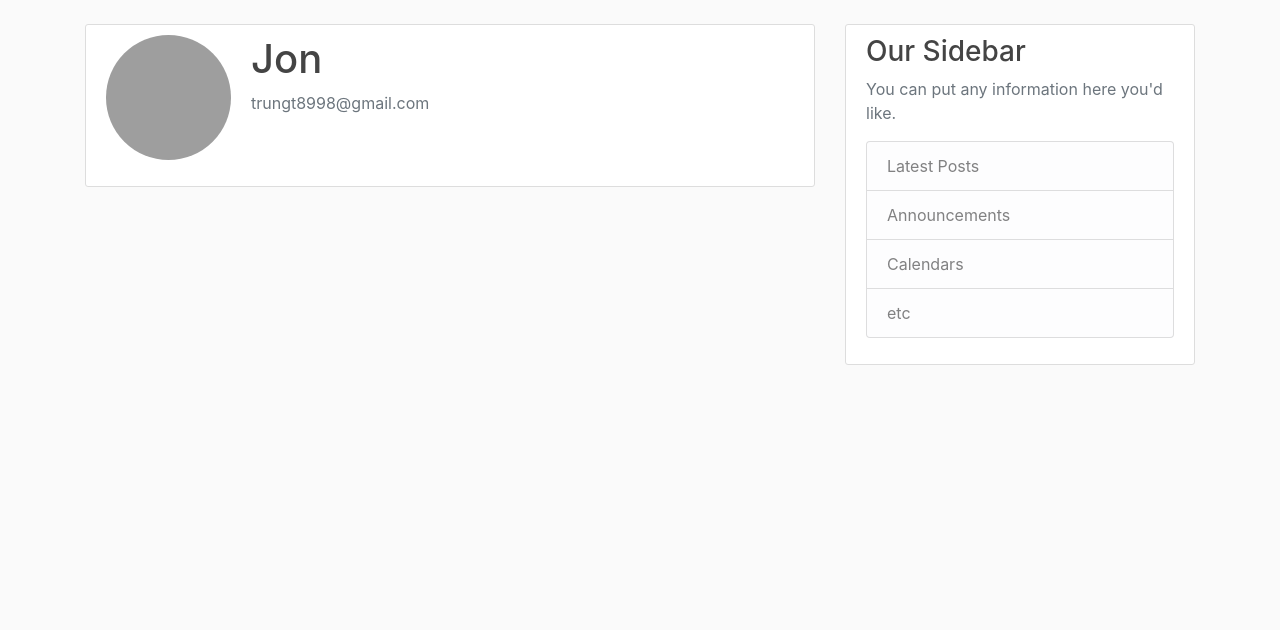
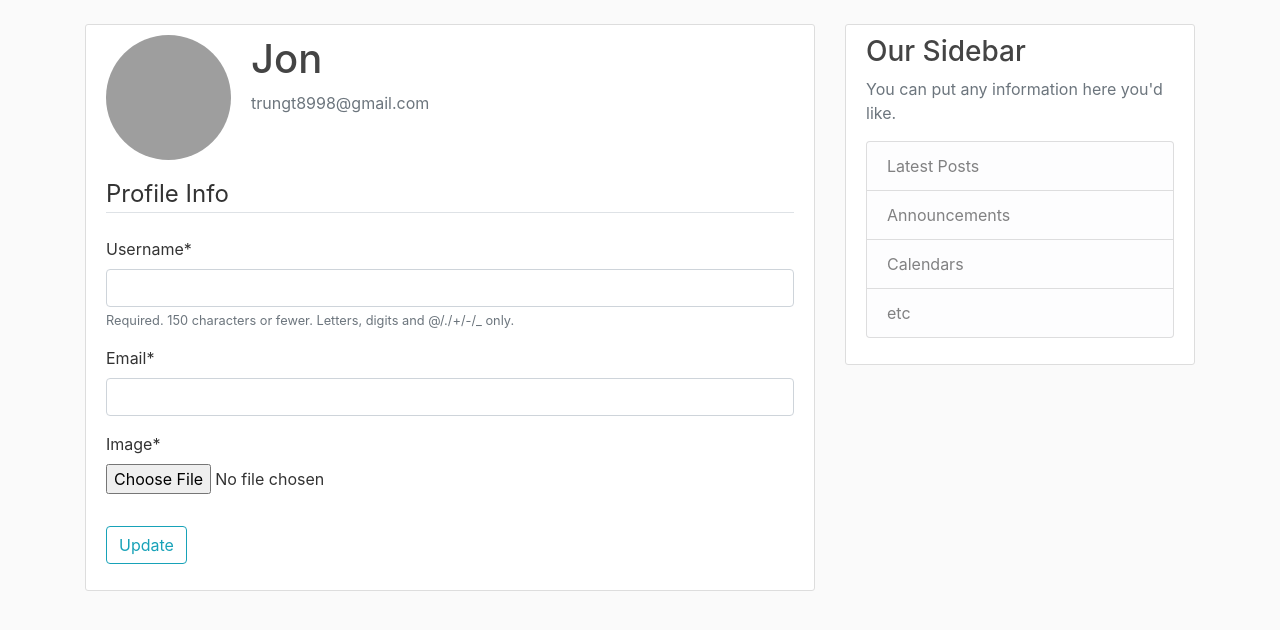
Before and after one commit to jontran8998/Django_Blog, a Django app: page /profile/ in a window 1280 px wide. Shown: the part 56-686 px from the top of the page. Run offline with Django 3.2, Linux system fonts and the light colour scheme; a user stored in the database is signed in; data comes from the database, SQL or seed files in the repository; some libraries are stand-ins or nearby versions; grey boxes are pictures that could not be loaded.

Commit message:
Create new profile form for updating user info

```diff
--- a/users/forms.py
+++ b/users/forms.py
@@ -1,6 +1,7 @@
 from django import  forms
 from django.contrib.auth.models import User
 from django.contrib.auth.forms import UserCreationForm
+from .models import Profile
 
 class UserRegiserForm(UserCreationForm):
   email = forms.EmailField()
@@ -8,3 +9,15 @@ class UserRegiserForm(UserCreationForm):
   class Meta:
     model = User
     fields = ['username', 'email', 'password1', 'password2']
+
+class UserUpdateFrom(forms.ModelForm):
+  email = forms.EmailField()
+
+  class Meta:
+    model = User
+    fields = ['username', 'email']
+
+class ProfileUpdateForm(forms.ModelForm):
+  class Meta:
+    model = Profile
+    fields = ['image']
--- a/users/templates/users/profile.html
+++ b/users/templates/users/profile.html
@@ -9,5 +9,16 @@
         <p class="text-secondary">{{ user.email }}</p>
       </div>
     </div>
+    <form method="POST" enctype="multipart/form-data">
+      {% csrf_token %}
+      <fieldset class="form-group">
+        <legend class="border-bottom mb-4">Profile Info</legend>
+        {{ u_form|crispy }}
+        {{ p_form|crispy }}
+      </fieldset>
+      <div class="form-group">
+        <button class="btn btn-outline-info" type="submit">Update</button>
+      </div>
+    </form>
   </div>
 {% endblock content%}
--- a/users/views.py
+++ b/users/views.py
@@ -1,6 +1,6 @@
 from django.shortcuts import render, redirect
 from django.contrib import messages
-from .forms import UserRegiserForm
+from .forms import UserRegiserForm, UserUpdateFrom, ProfileUpdateForm
 from django.contrib.auth.decorators import  login_required
 
 # Create your views here.
@@ -18,4 +18,11 @@ def register(request):
 
 @login_required
 def profile(request):
-  return render(request, 'users/profile.html')
+  u_form = UserUpdateFrom()
+  p_form = ProfileUpdateForm()
+
+  context = {
+    'u_form': u_form,
+    'p_form': p_form
+  }
+  return render(request, 'users/profile.html', context)
```
